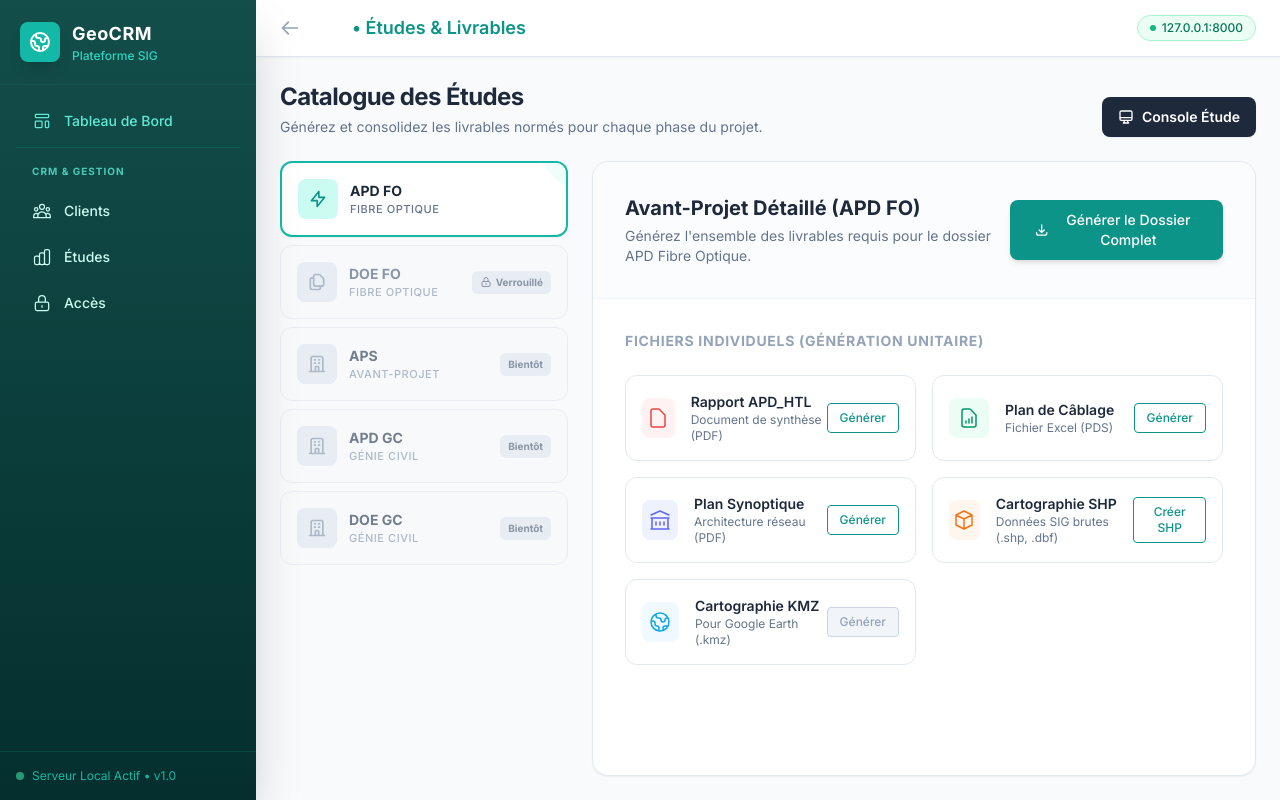
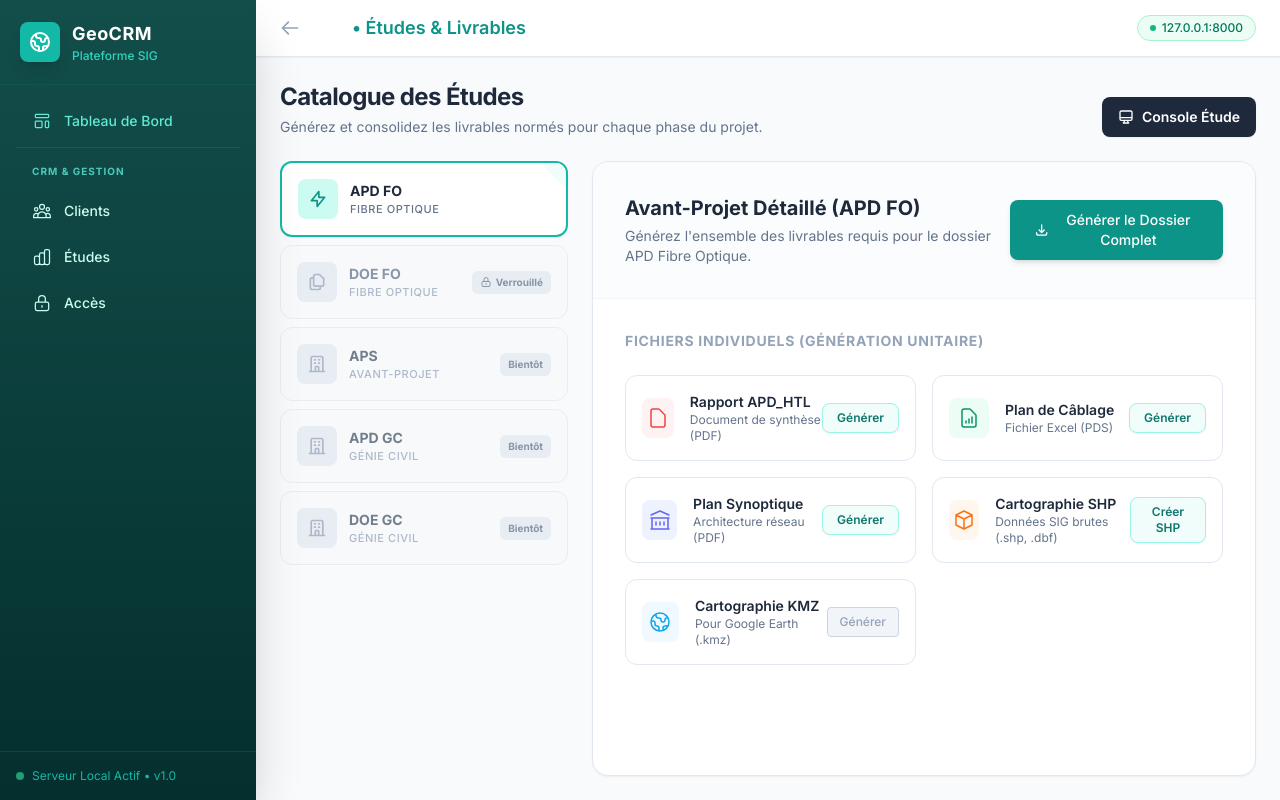
Before and after one commit to digit31/CRM-CALAUDE, a Python web app: template CRM SIG/mon_crm_sig/app/templates/etudes.html in a window 1280 px wide. Run offline with Jinja, Linux system fonts and the light colour scheme; the template is opened without the code that fills it, so the values that code supplies are empty; some libraries are stand-ins or nearby versions.

Commit message:
Études (UX) : harmonisation et hiérarchie des boutons
- Boutons « Générer » unitaires : passage du fin liseré à un bouton soft brand
  (bg-brand-50 + liseré, se remplit au survol), rounded-lg + ombre + active:scale
  -> plus lisibles et cohérents.
- « Ouvrir le dossier » : blanc sur la bannière verte, se remplit au survol.
- « Console Étude » : feedback tactile (active:scale-95).
- Rayons/ombres/transitions unifiés sur tous les boutons ; le primaire
  « Générer le Dossier Complet » reste le plus fort (inchangé).

Vérifié : classes appliquées (DOM), rendu cohérent.

Co-Authored-By: Claude Opus 4.8 <noreply@anthropic.com>

```diff
--- a/CRM SIG/mon_crm_sig/app/templates/etudes.html
+++ b/CRM SIG/mon_crm_sig/app/templates/etudes.html
@@ -23,7 +23,7 @@
             <h2 class="text-2xl font-bold text-slate-800 tracking-tight">Catalogue des Études</h2>
             <p class="text-slate-500 mt-1 text-sm">Générez et consolidez les livrables normés pour chaque phase du projet.</p>
         </div>
-        <a href="/projets/{{ projet.id }}/console" class="flex-shrink-0 inline-flex items-center gap-2 px-4 py-2.5 bg-slate-800 hover:bg-slate-900 text-white text-sm font-semibold rounded-lg shadow-sm transition">
+        <a href="/projets/{{ projet.id }}/console" class="flex-shrink-0 inline-flex items-center gap-2 px-4 py-2.5 bg-slate-800 hover:bg-slate-900 text-white text-sm font-semibold rounded-lg shadow-sm transition-all active:scale-95">
             <svg xmlns="http://www.w3.org/2000/svg" class="h-4 w-4" fill="none" viewBox="0 0 24 24" stroke="currentColor" stroke-width="2">
                 <path stroke-linecap="round" stroke-linejoin="round" d="M9.75 17L9 20l-1 1h8l-1-1-.75-3M3 13h18M5 17h14a2 2 0 002-2V5a2 2 0 00-2-2H5a2 2 0 00-2 2v10a2 2 0 002 2z" />
             </svg>
@@ -45,7 +45,7 @@
             <code id="dossier-path" class="hidden">{% if dossier_existant %}{{ dossier_existant }}{% endif %}</code>
         </div>
         <button type="button" onclick="ouvrirDossierProjet()"
-                class="flex-shrink-0 inline-flex items-center gap-2 px-4 py-2 bg-brand-600 hover:bg-brand-700 text-white text-sm font-semibold rounded-lg shadow-sm transition self-center">
+                class="flex-shrink-0 inline-flex items-center gap-2 px-4 py-2 bg-white text-brand-700 border border-brand-200 hover:bg-brand-600 hover:text-white hover:border-brand-600 text-sm font-semibold rounded-lg shadow-sm transition-all active:scale-95 self-center">
             <svg xmlns="http://www.w3.org/2000/svg" class="h-4 w-4" fill="none" viewBox="0 0 24 24" stroke="currentColor" stroke-width="2">
                 <path stroke-linecap="round" stroke-linejoin="round" d="M3 7v10a2 2 0 002 2h14a2 2 0 002-2V9a2 2 0 00-2-2h-6l-2-2H5a2 2 0 00-2 2z" />
             </svg>
@@ -213,7 +213,7 @@
                                 <p class="text-xs text-slate-500">Document de synthèse (PDF)</p>
                             </div>
                         </div>
-                        <button onclick="genererApd()" id="btn-rapport" class="text-brand-600 hover:text-white border border-brand-600 hover:bg-brand-600 font-medium text-xs py-1.5 px-3 rounded transition-colors">
+                        <button onclick="genererApd()" id="btn-rapport" class="inline-flex items-center justify-center gap-1.5 bg-brand-50 text-brand-700 border border-brand-200 hover:bg-brand-600 hover:text-white hover:border-brand-600 font-semibold text-xs py-1.5 px-3.5 rounded-lg shadow-sm transition-all active:scale-95">
                             Générer
                         </button>
                     </div>
@@ -231,7 +231,7 @@
                                 <p class="text-xs text-slate-500">Fichier Excel (PDS)</p>
                             </div>
                         </div>
-                        <button onclick="ouvrirModalPds()" id="btn-pds" class="text-brand-600 hover:text-white border border-brand-600 hover:bg-brand-600 font-medium text-xs py-1.5 px-3 rounded transition-colors">
+                        <button onclick="ouvrirModalPds()" id="btn-pds" class="inline-flex items-center justify-center gap-1.5 bg-brand-50 text-brand-700 border border-brand-200 hover:bg-brand-600 hover:text-white hover:border-brand-600 font-semibold text-xs py-1.5 px-3.5 rounded-lg shadow-sm transition-all active:scale-95">
                             Générer
                         </button>
                     </div>
@@ -249,7 +249,7 @@
                                 <p class="text-xs text-slate-500">Architecture réseau (PDF)</p>
                             </div>
                         </div>
-                        <button onclick="genererSyno()" id="btn-syno" class="text-brand-600 hover:text-white border border-brand-600 hover:bg-brand-600 font-medium text-xs py-1.5 px-3 rounded transition-colors">
+                        <button onclick="genererSyno()" id="btn-syno" class="inline-flex items-center justify-center gap-1.5 bg-brand-50 text-brand-700 border border-brand-200 hover:bg-brand-600 hover:text-white hover:border-brand-600 font-semibold text-xs py-1.5 px-3.5 rounded-lg shadow-sm transition-all active:scale-95">
                             Générer
                         </button>
                     </div>
@@ -267,7 +267,7 @@
                                 <p class="text-xs text-slate-500">Données SIG brutes (.shp, .dbf)</p>
                             </div>
                         </div>
-                        <button onclick="genererEtude('shape')" id="btn-shape" class="text-brand-600 hover:text-white border border-brand-600 hover:bg-brand-600 font-medium text-xs py-1.5 px-3 rounded transition-colors">
+                        <button onclick="genererEtude('shape')" id="btn-shape" class="inline-flex items-center justify-center gap-1.5 bg-brand-50 text-brand-700 border border-brand-200 hover:bg-brand-600 hover:text-white hover:border-brand-600 font-semibold text-xs py-1.5 px-3.5 rounded-lg shadow-sm transition-all active:scale-95">
                             {% if shp_genere %}Générer{% else %}Créer SHP{% endif %}
                         </button>
                     </div>
@@ -286,7 +286,7 @@
                             </div>
                         </div>
                         {% if shp_genere %}
-                        <button onclick="genererKmz()" id="btn-kmz" class="text-brand-600 hover:text-white border border-brand-600 hover:bg-brand-600 font-medium text-xs py-1.5 px-3 rounded transition-colors">
+                        <button onclick="genererKmz()" id="btn-kmz" class="inline-flex items-center justify-center gap-1.5 bg-brand-50 text-brand-700 border border-brand-200 hover:bg-brand-600 hover:text-white hover:border-brand-600 font-semibold text-xs py-1.5 px-3.5 rounded-lg shadow-sm transition-all active:scale-95">
                             Générer
                         </button>
                         {% else %}
@@ -334,7 +334,7 @@
                                     <p class="text-xs text-slate-500">Document PDF (DOE_VTL)</p>
                                 </div>
                             </div>
-                            <button onclick="genererEtude('doe_fo_vtl')" id="btn-doe_fo_vtl" class="text-brand-600 hover:text-white border border-brand-600 hover:bg-brand-600 font-medium text-xs py-1.5 px-3 rounded transition-colors">Générer</button>
+                            <button onclick="genererEtude('doe_fo_vtl')" id="btn-doe_fo_vtl" class="inline-flex items-center justify-center gap-1.5 bg-brand-50 text-brand-700 border border-brand-200 hover:bg-brand-600 hover:text-white hover:border-brand-600 font-semibold text-xs py-1.5 px-3.5 rounded-lg shadow-sm transition-all active:scale-95">Générer</button>
                         </div>
 
                         <!-- Rapport HTL -->
@@ -348,7 +348,7 @@
                                     <p class="text-xs text-slate-500">Document PDF (DOE_HTL)</p>
                                 </div>
                             </div>
-                            <button onclick="genererEtude('doe_fo_htl')" id="btn-doe_fo_htl" class="text-brand-600 hover:text-white border border-brand-600 hover:bg-brand-600 font-medium text-xs py-1.5 px-3 rounded transition-colors">Générer</button>
+                            <button onclick="genererEtude('doe_fo_htl')" id="btn-doe_fo_htl" class="inline-flex items-center justify-center gap-1.5 bg-brand-50 text-brand-700 border border-brand-200 hover:bg-brand-600 hover:text-white hover:border-brand-600 font-semibold text-xs py-1.5 px-3.5 rounded-lg shadow-sm transition-all active:scale-95">Générer</button>
                         </div>
 
                         <!-- Plan Synoptique -->
@@ -362,7 +362,7 @@
                                     <p class="text-xs text-slate-500">PDF (DOE_SYNO)</p>
                                 </div>
                             </div>
-                            <button onclick="genererEtude('doe_fo_syno')" id="btn-doe_fo_syno" class="text-brand-600 hover:text-white border border-brand-600 hover:bg-brand-600 font-medium text-xs py-1.5 px-3 rounded transition-colors">Générer</button>
+                            <button onclick="genererEtude('doe_fo_syno')" id="btn-doe_fo_syno" class="inline-flex items-center justify-center gap-1.5 bg-brand-50 text-brand-700 border border-brand-200 hover:bg-brand-600 hover:text-white hover:border-brand-600 font-semibold text-xs py-1.5 px-3.5 rounded-lg shadow-sm transition-all active:scale-95">Générer</button>
                         </div>
 
                         <!-- Plan de Câblage (PDS) -->
@@ -376,7 +376,7 @@
                                     <p class="text-xs text-slate-500">Fichier Excel (PDS)</p>
                                 </div>
                             </div>
-                            <button onclick="genererEtude('doe_fo_pds')" id="btn-doe_fo_pds" class="text-brand-600 hover:text-white border border-brand-600 hover:bg-brand-600 font-medium text-xs py-1.5 px-3 rounded transition-colors">Générer</button>
+                            <button onclick="genererEtude('doe_fo_pds')" id="btn-doe_fo_pds" class="inline-flex items-center justify-center gap-1.5 bg-brand-50 text-brand-700 border border-brand-200 hover:bg-brand-600 hover:text-white hover:border-brand-600 font-semibold text-xs py-1.5 px-3.5 rounded-lg shadow-sm transition-all active:scale-95">Générer</button>
                         </div>
 
                         <!-- Cartographie NETGEO (SHP + KMZ + DWG) -->
@@ -390,7 +390,7 @@
                                     <p class="text-xs text-slate-500">Génère les dossiers Shapes, Plans, Synoptique et KMZ</p>
                                 </div>
                             </div>
-                            <button onclick="genererEtude('doe_fo_netgeo')" id="btn-doe_fo_netgeo" class="text-brand-600 hover:text-white border border-brand-600 hover:bg-brand-600 font-medium text-xs py-1.5 px-3 rounded transition-colors">Générer Netgeo</button>
+                            <button onclick="genererEtude('doe_fo_netgeo')" id="btn-doe_fo_netgeo" class="inline-flex items-center justify-center gap-1.5 bg-brand-50 text-brand-700 border border-brand-200 hover:bg-brand-600 hover:text-white hover:border-brand-600 font-semibold text-xs py-1.5 px-3.5 rounded-lg shadow-sm transition-all active:scale-95">Générer Netgeo</button>
                         </div>
                     </div>
                 </div>
@@ -839,7 +839,7 @@
     const AUTRES_BTNS = ['btn-doe_global', 'btn-rapport', 'btn-pds', 'btn-syno', 'btn-kmz',
         'btn-doe_fo_global', 'btn-doe_fo_vtl', 'btn-doe_fo_htl', 'btn-doe_fo_syno',
         'btn-doe_fo_pds', 'btn-doe_fo_netgeo'];
-    const _SHAPE_CLS_NORMAL = 'text-brand-600 hover:text-white border border-brand-600 hover:bg-brand-600 font-medium text-xs py-1.5 px-3 rounded transition-colors';
+    const _SHAPE_CLS_NORMAL = 'inline-flex items-center justify-center gap-1.5 bg-brand-50 text-brand-700 border border-brand-200 hover:bg-brand-600 hover:text-white hover:border-brand-600 font-semibold text-xs py-1.5 px-3.5 rounded-lg shadow-sm transition-all active:scale-95';
     const _SHAPE_CLS_MAJ = 'bg-amber-500 hover:bg-amber-600 text-white font-bold text-xs py-1.5 px-3 rounded shadow transition-colors animate-pulse';
 
     function _appliquerEtatMajShapes(actif) {
@@ -944,7 +944,7 @@
                     if (btnKmz) {
                         btnKmz.removeAttribute('disabled');
                         btnKmz.removeAttribute('title');
-                        btnKmz.className = "text-brand-600 hover:text-white border border-brand-600 hover:bg-brand-600 font-medium text-xs py-1.5 px-3 rounded transition-colors";
+                        btnKmz.className = "inline-flex items-center justify-center gap-1.5 bg-brand-50 text-brand-700 border border-brand-200 hover:bg-brand-600 hover:text-white hover:border-brand-600 font-semibold text-xs py-1.5 px-3.5 rounded-lg shadow-sm transition-all active:scale-95";
                         btnKmz.setAttribute('onclick', "genererKmz()");
                     }
                 }
@@ -1063,7 +1063,7 @@
     let _dosChrono = null, _dosT0 = 0, _dosIdx = -1, _dosEnCours = false;
     const _DOS_SPIN = '<svg class="animate-spin h-3.5 w-3.5 text-brand-600" xmlns="http://www.w3.org/2000/svg" fill="none" viewBox="0 0 24 24"><circle class="opacity-25" cx="12" cy="12" r="10" stroke="currentColor" stroke-width="4"></circle><path class="opacity-75" fill="currentColor" d="M4 12a8 8 0 018-8V0C5.373 0 0 5.373 0 12h4z"></path></svg>';
     const _DOS_CHECK = '<svg class="h-4 w-4" xmlns="http://www.w3.org/2000/svg" fill="none" viewBox="0 0 24 24" stroke="currentColor" stroke-width="3"><path stroke-linecap="round" stroke-linejoin="round" d="M5 13l4 4L19 7" /></svg>';
-    const _BTN_UNIT_CLS = 'text-brand-600 hover:text-white border border-brand-600 hover:bg-brand-600 font-medium text-xs py-1.5 px-3 rounded transition-colors';
+    const _BTN_UNIT_CLS = 'inline-flex items-center justify-center gap-1.5 bg-brand-50 text-brand-700 border border-brand-200 hover:bg-brand-600 hover:text-white hover:border-brand-600 font-semibold text-xs py-1.5 px-3.5 rounded-lg shadow-sm transition-all active:scale-95';
 
     function _dosEtape(etape) {
         ['loading', 'succes', 'erreur'].forEach(e => {
```
